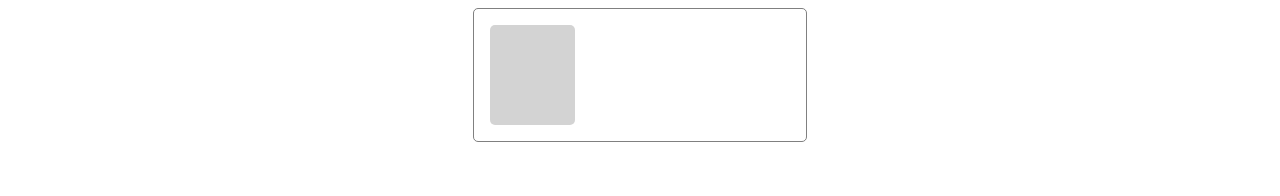
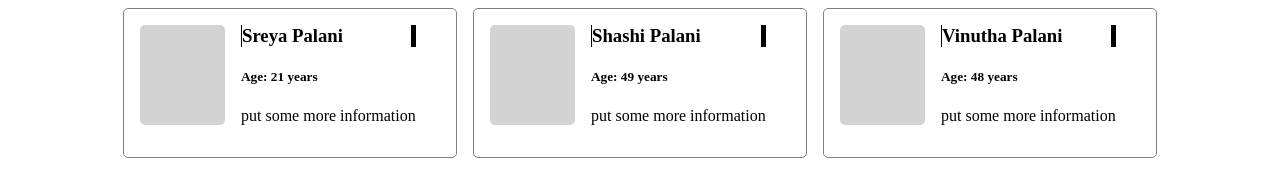
Before and after one commit to palan081/flexbox, a plain HTML site: page drivers-license.html in a window 1280 px wide. Drawn offline with Linux system fonts and the light colour scheme.

Commit message:
Made the basic structure of the license

```diff
--- a/drivers-license.html
+++ b/drivers-license.html
@@ -9,13 +9,45 @@
 <body>
 
 <div class="container">
-  <div class="license">
-    <aside>
-      <div class="headshot"></div>
+    <div class="license">
+        <aside>
+            <div class="headshot"></div>
+        </aside>
 
-    </aside>
+        <article>
+            <h3>Sreya Palani</h3>
+            <h5>Age: 21 years</h5>
+            <p>put some more information</p>
+        </article>
+    </div>
 
-  </div>
+    <div class="license">
+        <aside>
+            <div class="headshot"></div>
+        </aside>
+
+        <article>
+            <h3>Shashi Palani</h3>
+            <h5>Age: 49 years</h5>
+            <p>put some more information</p>
+        </article>
+
+    </div>
+
+    <div class="license">
+        <aside>
+            <div class="headshot"></div>
+        </aside>
+
+        <article>
+            <h3>Vinutha Palani</h3>
+            <h5>Age: 48 years</h5>
+            <p>put some more information</p>
+        </article>
+
+    </div>
+
+
 </div>
 
 </body>
--- a/driverslicense.css
+++ b/driverslicense.css
@@ -20,3 +20,10 @@
     width: 85px;
     min-height: 100px;
 }
+
+.license article h3 {
+    margin-top: unset;
+    padding-top: unset;
+    border-right: 5px solid black;
+    border-left: 1px solid black;
+}
```
